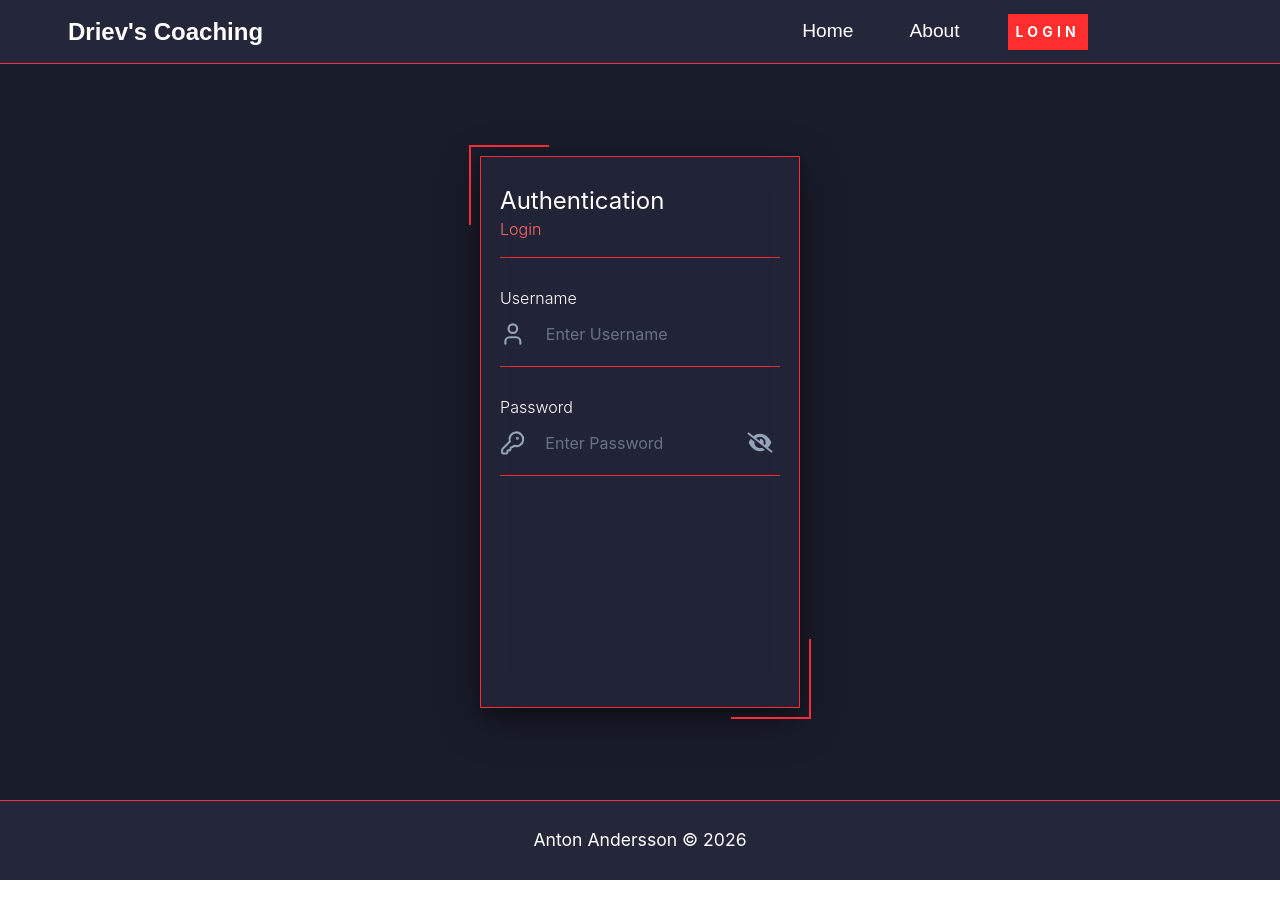
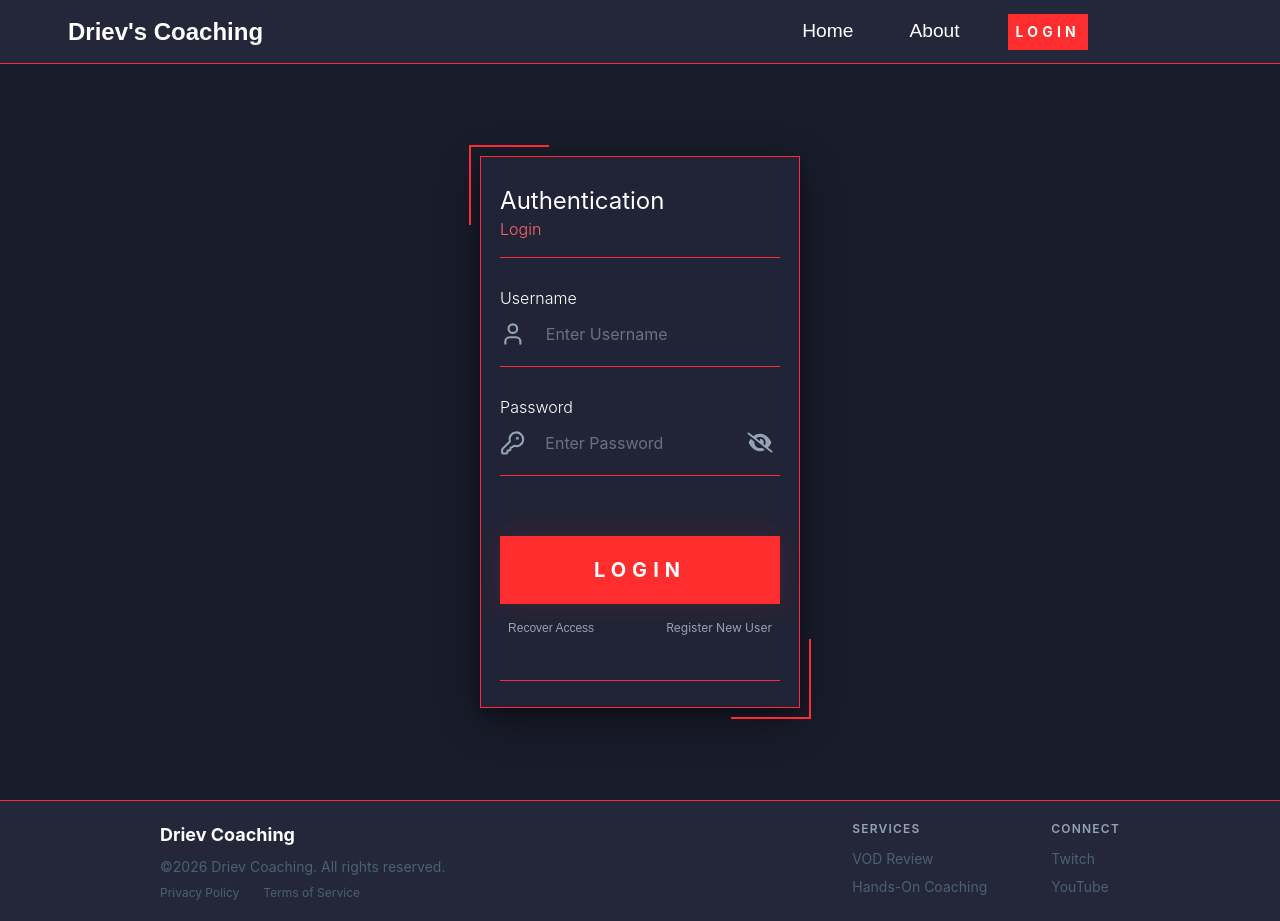
Before and after one commit to ItzDriev/FullstackLab, a React (Vite) app: page /login in a window 1280 px wide. Before the commit the page ends 880 px from the top, so only its background shows below. Built offline with nearby package versions, Linux system fonts and the light colour scheme; no server answers.

Commit message:
Fixed frontent for login form and added conditional rendering for a registration form as well, basically loginform right now but with 2 more fields

```diff
--- a/src/features/Login/components/LoginForm.tsx
+++ b/src/features/Login/components/LoginForm.tsx
@@ -1,8 +1,14 @@
 import React, { useState } from "react";
 import { KeyRound, User } from "lucide-react";
 import InputField from "../../../components/InputField";
+import BigButton from "../../../components/BigButton";
+import NavLink from "../../../layouts/Navigation/NavLink";
 
-function LoginForm() {
+interface Props {
+  setRegister: React.Dispatch<React.SetStateAction<boolean>>;
+}
+
+function LoginForm({ setRegister }: Props) {
   const [passShown, setPassShown] = useState(false);
   return (
     <main className="flex justify-center items-center bg-(--navBG)/80 shadow-[0_4px_12px_rgba(0,0,0,0.25),0_12px_40px_rgba(0,0,0,0.45)] backdrop-blur-lg border border-red-500 w-1/4 h-3/4">
@@ -61,6 +67,20 @@ function LoginForm() {
             </div>
           </div>
         </div>
+        <BigButton className="mt-15 w-full" text={"Login"}></BigButton>
+        <div className="flex justify-between items-center gap-3 mt-3 pb-10 border-red-500 border-b">
+          <NavLink
+            to={"/Recover"}
+            text={"Recover Access"}
+            className="text-[#94A3B8]! text-xs!"
+          />
+          <span
+            className="px-2 py-1 rounded-xs text-[#94A3B8]! text-[1.2rem] text-xs! text-center cursor-pointer"
+            onClick={() => setRegister(true)}
+          >
+            Register New User
+          </span>
+        </div>
       </form>
     </main>
   );
--- a/src/features/Login/components/RegistrationForm.tsx
+++ b/src/features/Login/components/RegistrationForm.tsx
@@ -0,0 +1,118 @@
+import React, { useState } from "react";
+import { BookUser, KeyRound, Mail, User } from "lucide-react";
+import InputField from "../../../components/InputField";
+import BigButton from "../../../components/BigButton";
+import NavLink from "../../../layouts/Navigation/NavLink";
+
+interface Props {
+  setRegister: React.Dispatch<React.SetStateAction<boolean>>;
+}
+
+function RegistrationForm({ setRegister }: Props) {
+  const [passShown, setPassShown] = useState(false);
+  return (
+    <main className="flex justify-center items-center bg-(--navBG)/80 shadow-[0_4px_12px_rgba(0,0,0,0.25),0_12px_40px_rgba(0,0,0,0.45)] backdrop-blur-lg border border-red-500 w-1/4 min-h-3/4">
+      {/*Cool red corners */}
+      <div className="-top-3 -left-3 absolute border-red-500 border-t-2 border-l-2 w-20 h-20"></div>
+      <div className="-right-3 -bottom-3 absolute border-red-500 border-r-2 border-b-2 w-20 h-20"></div>
+
+      {/*The actual form */}
+      <form className="mt-7 w-44/50 h-45/50">
+        <div className="pb-4 border-red-500 border-b">
+          <h1 className="text-white text-2xl">Authentication</h1>
+          <h2 className="font-light text-red-400">Register</h2>
+        </div>
+
+        <div className="mt-7 text-white">
+          <label htmlFor="name" className="block mb-1 font-light text-white">
+            Full Name
+          </label>
+          <div className="flex items-center gap-3 pb-3 border-red-500 border-b">
+            <BookUser className="text-[#94A3B8]" size={30} />
+            <InputField
+              id="name"
+              placeholder={"Enter Full Name"}
+              type="text"
+              className="border-none rounded-md w-full h-10"
+            />
+          </div>
+        </div>
+
+        <div className="mt-7 text-white">
+          <label
+            htmlFor="username"
+            className="block mb-1 font-light text-white"
+          >
+            Username
+          </label>
+          <div className="flex items-center gap-3 pb-3 border-red-500 border-b">
+            <User className="text-[#94A3B8]" size={30} />
+            <InputField
+              id="username"
+              placeholder={"Enter Username"}
+              type="text"
+              className="border-none rounded-md w-full h-10"
+            />
+          </div>
+        </div>
+        <div className="mt-7 text-white">
+          <label htmlFor="email" className="block mb-1 font-light text-white">
+            Email
+          </label>
+          <div className="flex items-center gap-3 pb-3 border-red-500 border-b">
+            <Mail className="text-[#94A3B8]" size={30} />
+            <InputField
+              id="email"
+              placeholder={"Enter Emal Address"}
+              type="email"
+              className="border-none rounded-md w-full h-10"
+            />
+          </div>
+        </div>
+        <div className="mt-7 text-white">
+          <label
+            htmlFor="password"
+            className="block mb-1 font-light text-white"
+          >
+            Password
+          </label>
+          <div className="relative flex items-center gap-3 pb-3 border-red-500 border-b">
+            <KeyRound className="text-[#94A3B8]" size={30} />
+            <InputField
+              id="password"
+              placeholder={"Enter Password"}
+              type={passShown ? "text" : "Password"}
+              className="pr-9 border-none rounded-md w-full h-10"
+            />
+            <div
+              className="right-3 absolute flex justify-center ml-2 w-6 cursor-pointer"
+              onClick={() => setPassShown(!passShown)}
+            >
+              {passShown ? (
+                <i className="ml-2 text-[#94A3B8] text-xl cursor-pointer fa-fw fa-solid fa-eye" />
+              ) : (
+                <i className="ml-2 text-[#94A3B8] text-xl cursor-pointer fa-fw fa-sharp fa-solid fa-eye-slash" />
+              )}
+            </div>
+          </div>
+        </div>
+        <BigButton className="mt-15 w-full" text={"Register"}></BigButton>
+        <div className="flex justify-between items-center gap-3 mt-3 mb-10 pb-10 border-red-500 border-b">
+          <NavLink
+            to={"/Recover"}
+            text={"Recover Access"}
+            className="text-[#94A3B8]! text-xs!"
+          />
+          <span
+            className="px-2 py-1 rounded-xs text-[#94A3B8]! text-[1.2rem] text-xs! text-center cursor-pointer"
+            onClick={() => setRegister(false)}
+          >
+            Register New User
+          </span>
+        </div>
+      </form>
+    </main>
+  );
+}
+
+export default RegistrationForm;
--- a/src/features/Login/index.tsx
+++ b/src/features/Login/index.tsx
@@ -1,13 +1,20 @@
 import Navbar from "../../layouts/Navigation/Navbar";
 import Footer from "../../layouts/Navigation/Footer";
 import LoginForm from "./components/LoginForm";
+import { useState } from "react";
+import RegistrationForm from "./components/RegistrationForm";
 
 function index() {
+  const [register, setRegister] = useState(false);
   return (
     <main className="bg-(--mainBG) w-full h-auto">
       <Navbar />
       <div className="w-full h-[calc(100vh-4rem)] bg-(--mainBG) flex justify-center items-center">
-        <LoginForm />
+        {register ? (
+          <RegistrationForm setRegister={setRegister}></RegistrationForm>
+        ) : (
+          <LoginForm setRegister={setRegister}></LoginForm>
+        )}
       </div>
       <Footer />
     </main>
--- a/src/layouts/Navigation/Footer.tsx
+++ b/src/layouts/Navigation/Footer.tsx
@@ -1,8 +1,70 @@
+import React from "react";
+import { useNavigate } from "react-router-dom";
+import FooterLink from "./FooterLink";
+
 function Footer() {
+  const navigate = useNavigate();
+
   return (
-    <footer className="z-21 sticky bg-(--navBG) w-full h-20 border-t border-red-500 flex items-center justify-center text-center text-[1.1rem]">
-      <div className="text-white">
-        Anton Andersson © {new Date().getFullYear()}
+    <footer className="bg-(--navBG) border-red-500 border-t">
+      <div className="mx-auto px-8 py-5 max-w-5xl">
+        {/* Top row */}
+        <div className="flex justify-between items-start">
+          {/* Brand */}
+          <div className="flex flex-col gap-2">
+            <span className="font-bold text-white text-lg">Driev Coaching</span>
+            <p className="max-w-xs text-[#4a6274] text-sm">
+              ©{new Date().getFullYear()} Driev Coaching. All rights reserved.
+            </p>
+            <div className="flex gap-6">
+              <span className="text-[#4a6274] hover:text-[#94A3B8] text-xs transition-colors cursor-pointer">
+                Privacy Policy
+              </span>
+              <span className="text-[#4a6274] hover:text-[#94A3B8] text-xs transition-colors cursor-pointer">
+                Terms of Service
+              </span>
+            </div>
+          </div>
+
+          {/* Links */}
+          <div className="flex gap-16">
+            <div>
+              <h4 className="mb-3 font-semibold text-[#94A3B8] text-xs uppercase tracking-widest">
+                Services
+              </h4>
+              <div className="flex flex-col gap-2">
+                <FooterLink
+                  text="VOD Review"
+                  onClick={() => navigate("/services")}
+                />
+                <FooterLink
+                  text="Hands-On Coaching"
+                  onClick={() => navigate("/services")}
+                />
+              </div>
+            </div>
+
+            <div>
+              <h4 className="mb-3 font-semibold text-[#94A3B8] text-xs uppercase tracking-widest">
+                Connect
+              </h4>
+              <div className="flex flex-col gap-2">
+                <FooterLink
+                  text="Twitch"
+                  onClick={() =>
+                    window.open("https://www.twitch.tv/drievtv", "_blank")
+                  }
+                />
+                <FooterLink
+                  text="YouTube"
+                  onClick={() =>
+                    window.open("https://www.youtube.com/@ItzDriev", "_blank")
+                  }
+                />
+              </div>
+            </div>
+          </div>
+        </div>
       </div>
     </footer>
   );
--- /dev/null
+++ b/src/layouts/Navigation/FooterLink.tsx
@@ -0,0 +1,17 @@
+interface Props {
+  text: string;
+  onClick: () => void;
+}
+
+function FooterLink({ text, onClick }: Props) {
+  return (
+    <span
+      onClick={onClick}
+      className="text-[#4a6274] hover:text-white text-sm transition-colors cursor-pointer"
+    >
+      {text}
+    </span>
+  );
+}
+
+export default FooterLink;
```
